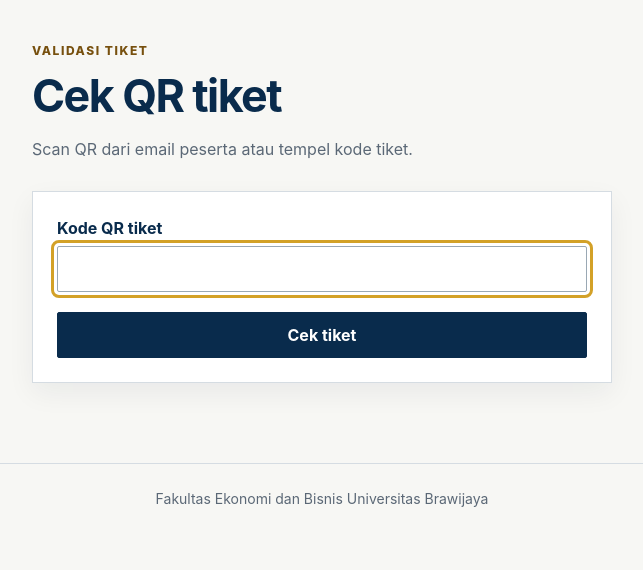
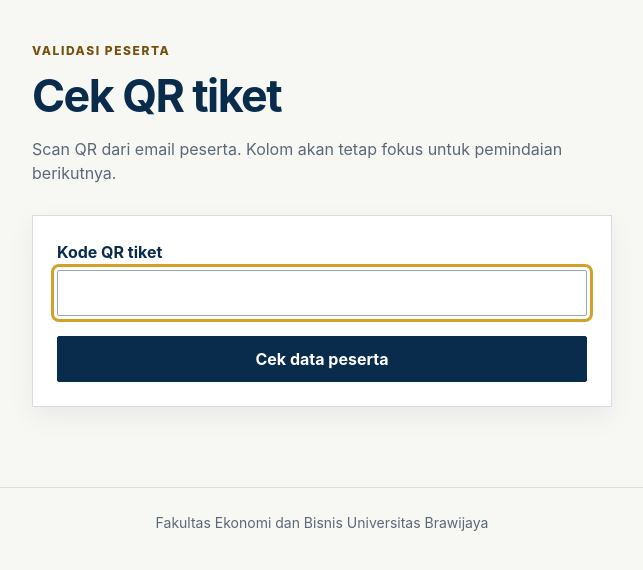
Before and after one commit to Alzakyp/kupon-dies-natalis-feb-ub, a Laravel app: page /cek-tiket in a window 1280 px wide. Shown: the part 76-646 px from the top of the page, without its empty margins (318-961 px from the left). Run offline with Laravel 12, Linux system fonts and the light colour scheme.

Commit message:
fix: simplify manual ticket verification flow

```diff
--- a/resources/views/registration/success.blade.php
+++ b/resources/views/registration/success.blade.php
@@ -3,10 +3,9 @@
 <p class="eyebrow">Pendaftaran berhasil</p>
 <h1>Tiket Anda siap</h1>
 <div class="summary-card">
-<div><small>Nomor tiket</small><p><strong>{{ $ticket->number }}</strong></p></div>
 <div><small>Langkah berikutnya</small><p>Cek email Anda untuk tiket dan QR check-in.</p></div>
 <div><small>Lokasi check-in</small><p>Tunjukkan QR dari email kepada petugas di Ruang Kepegawaian Gedung Utama Lt. 2.</p></div>
 </div>
-<p class="muted">Belum menerima email? Periksa folder Spam atau hubungi petugas dengan nomor tiket di atas.</p>
+<p class="muted">Belum menerima email? Periksa folder Spam atau hubungi petugas.</p>
 </section>
 </x-layouts.app>
--- a/resources/views/tickets/check.blade.php
+++ b/resources/views/tickets/check.blade.php
@@ -1,20 +1,29 @@
 <x-layouts.app>
 <section class="auth-shell">
-<p class="eyebrow">Validasi tiket</p><h1>Cek QR tiket</h1>
-<p>Scan QR dari email peserta atau tempel kode tiket.</p>
+<p class="eyebrow">Validasi peserta</p><h1>Cek QR tiket</h1>
+<p>Scan QR dari email peserta. Kolom akan tetap fokus untuk pemindaian berikutnya.</p>
 <form method="post" action="{{ url('/cek-tiket') }}">@csrf
-<label>Kode QR tiket<input name="barcode" autofocus required autocomplete="off" spellcheck="false"></label>
-<button>Cek tiket</button></form>
+<label>Kode QR tiket<input id="public-ticket-barcode" name="barcode" autofocus required autocomplete="off" spellcheck="false"></label>
+<button>Cek data peserta</button></form>
 @if(isset($ticket))
 <div class="summary-card" role="status">
-<div><small>Nomor tiket</small><p><strong>{{ $ticket->number }}</strong></p></div>
 <div><small>Nama</small><p>{{ $ticket->studentRegistry?->name ?? '—' }}</p></div>
 <div><small>NIM</small><p>{{ $ticket->studentRegistry?->nim ?? '—' }}</p></div>
+<div><small>Status peserta</small><p>{{ $ticket->registration_type === 'alumni' ? 'Alumni' : 'Mahasiswa Aktif' }}</p></div>
 <div><small>Jenjang / Program Studi</small><p>{{ $ticket->studentRegistry?->education_level ?? '—' }} · {{ $ticket->studentRegistry?->study_program ?? '—' }}</p></div>
 <div><small>Email</small><p>{{ $ticket->email }}</p></div>
 <div><small>Nomor HP</small><p>{{ $ticket->phone }}</p></div>
-<div><small>Status</small><p>{{ $ticket->checked_in_at ? 'Sudah check-in' : 'Belum check-in' }}</p></div>
 </div>
 @endif
+<script>
+(() => {
+    const input = document.getElementById('public-ticket-barcode');
+    input?.focus();
+    document.addEventListener('click', event => {
+        if (!event.target.closest('input,button,a')) input?.focus();
+    });
+    window.addEventListener('pageshow', () => input?.focus());
+})();
+</script>
 </section>
 </x-layouts.app>
```
Also changed, not shown: tests/Feature/PublicTicketCheckTest.php (+1 -1 lines).
